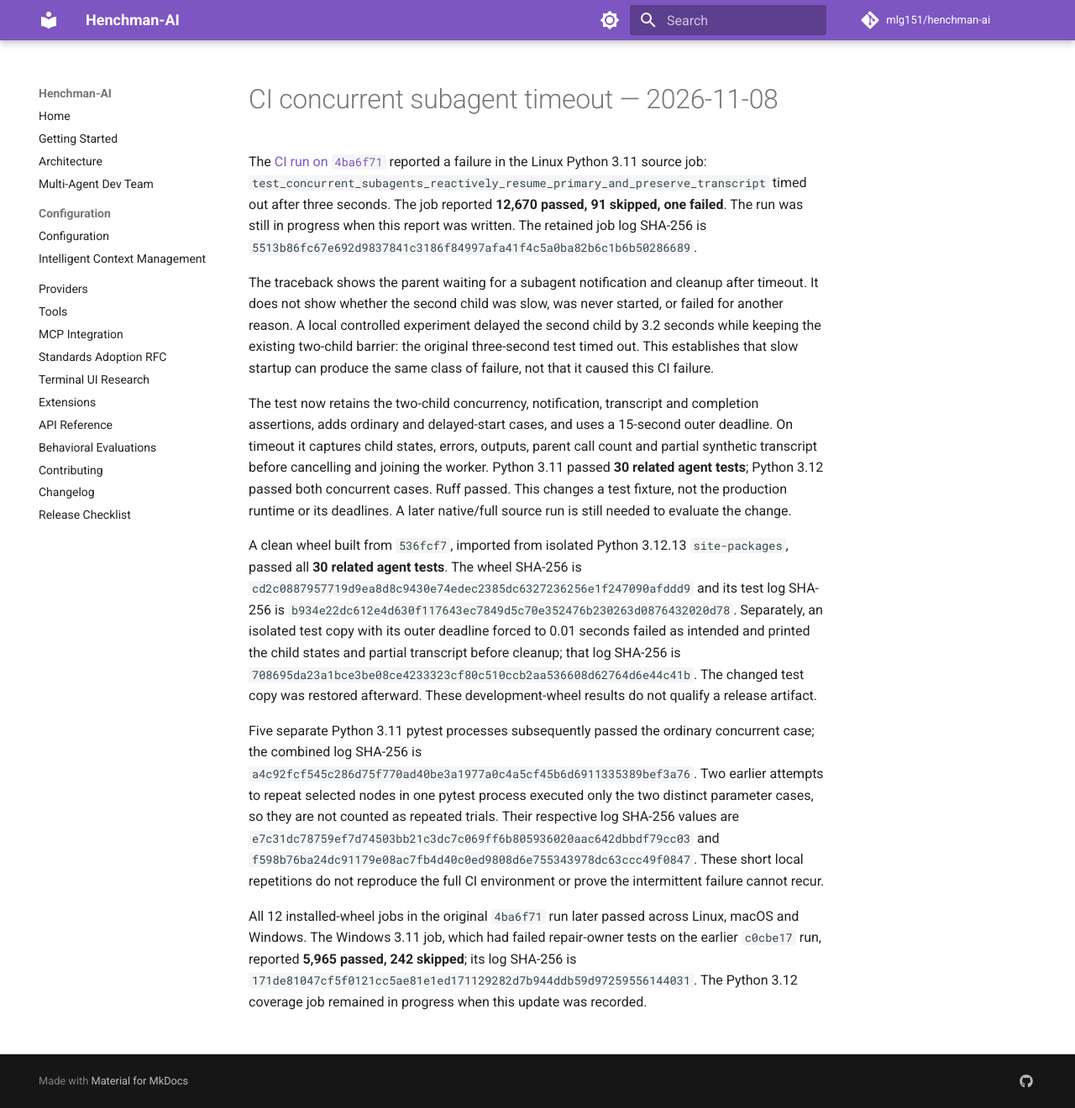
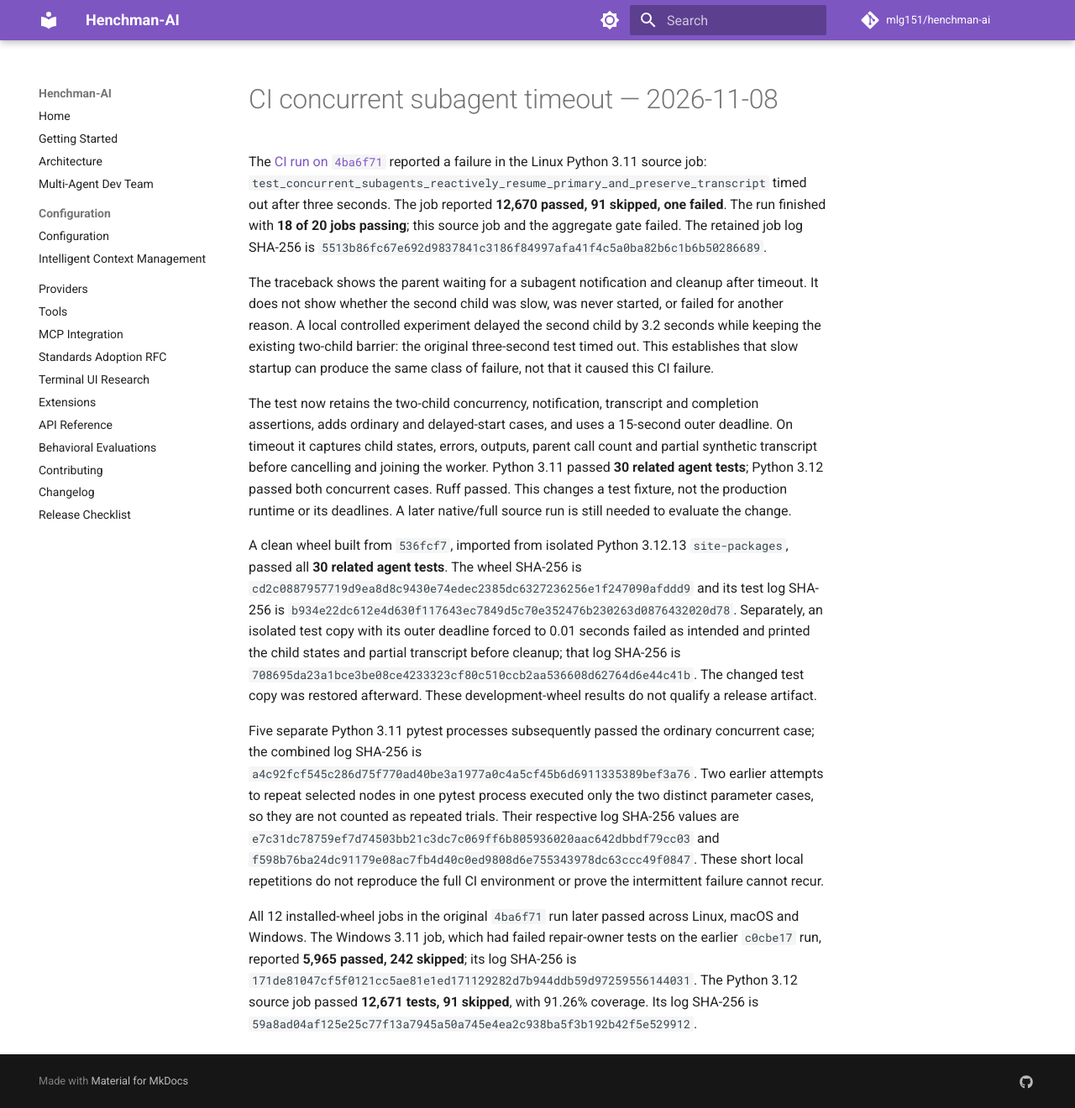
Before and after one commit to mlg151/henchman-ai, an MkDocs documentation site: the page built from docs/evaluations/2026-11-08-ci-4ba6f71-investigation.md, in a window 1280 px wide and 1320 px high. Shown: the whole window at 84% size. Built offline with MkDocs 1.6.1 and Material for MkDocs 9.7.7, drawn with Linux system fonts in a browser that asks for light colours; comment, search, counter and statistics services are not loaded.

Commit message:
Record completed 4ba6f71 CI results

```diff
--- a/docs/evaluations/2026-11-08-ci-4ba6f71-investigation.md
+++ b/docs/evaluations/2026-11-08-ci-4ba6f71-investigation.md
@@ -4,7 +4,8 @@ The [CI run on `4ba6f71`](https://github.com/mlg151/henchman-ai/actions/runs/425
 reported a failure in the Linux Python 3.11 source job:
 `test_concurrent_subagents_reactively_resume_primary_and_preserve_transcript`
 timed out after three seconds. The job reported **12,670 passed, 91 skipped,
-one failed**. The run was still in progress when this report was written. The
+one failed**. The run finished with **18 of 20 jobs passing**; this source job
+and the aggregate gate failed. The
 retained job log SHA-256 is
 `5513b86fc67e692d9837841c3186f84997afa41f4c5a0ba82b6c1b6b50286689`.
 
@@ -52,4 +53,6 @@ Linux, macOS and Windows. The Windows 3.11 job, which had failed repair-owner
 tests on the earlier `c0cbe17` run, reported **5,965 passed, 242 skipped**;
 its log SHA-256 is
 `171de81047cf5f0121cc5ae81e1ed171129282d7b944ddb59d97259556144031`.
-The Python 3.12 coverage job remained in progress when this update was recorded.
+The Python 3.12 source job passed **12,671 tests, 91 skipped**, with 91.26%
+coverage. Its log SHA-256 is
+`59a8ad04af125e25c77f13a7945a50a745e4ea2c938ba5f3b192b42f5e529912`.
```
